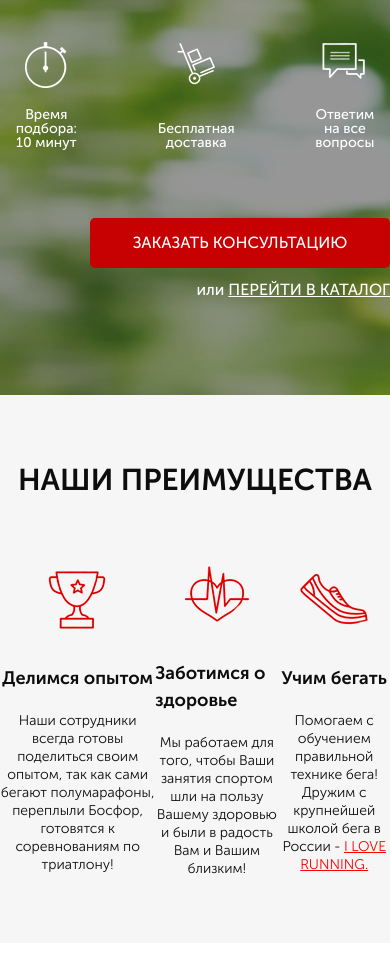
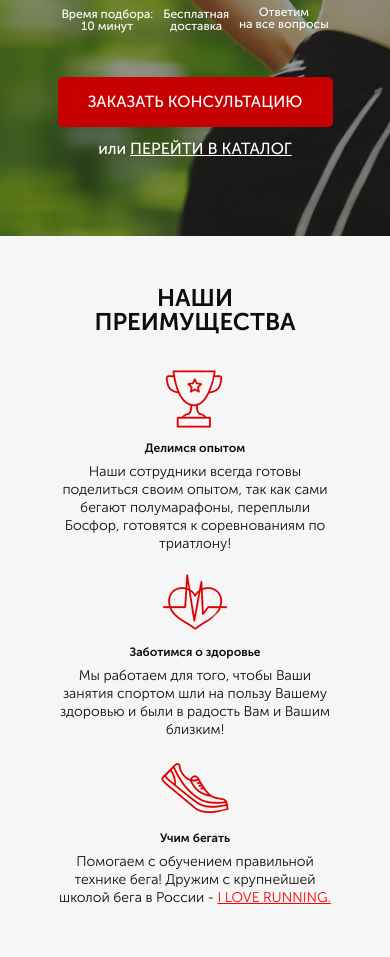
Before and after one commit to lorenzo-ap/pulse, a website: page src/index.html in a window 390 px wide. Shown: the part 390-1347 px from the top of the page. Drawn offline with Linux system fonts and the light colour scheme.

Commit message:
making first two sections full-responsive

```diff
--- a/src/sass/blocks/_advantages.scss
+++ b/src/sass/blocks/_advantages.scss
@@ -4,7 +4,7 @@
   &__items {
     display: flex;
     justify-content: space-between;
-    align-items: center;
+    align-items: flex-start;
     margin-top: 65px;
   }
   &__item {
@@ -12,7 +12,8 @@
     flex-direction: column;
     justify-content: center;
     align-items: center;
-    max-width: 280px;
+    // max-width: 280px;
+    width: 30%;
   }
   &__img {
     margin-bottom: 30px;
@@ -21,6 +22,7 @@
     margin-bottom: 20px;
     font-size: 18px;
     font-weight: 700;
+    text-align: center;
     color: #0d0d0d;
   }
   &__desc {
--- a/src/sass/blocks/_header.scss
+++ b/src/sass/blocks/_header.scss
@@ -2,6 +2,7 @@
   display: flex;
   justify-content: space-between;
   align-items: center;
+  position: relative;
   &__logo {
     width: 250px;
     img {
@@ -9,6 +10,9 @@
     }
   }
   &__official {
+    position: absolute;
+    left: 50%;
+    transform: translateX(-50%);
     font-size: 12px;
     font-weight: 500;
     line-height: 1;
--- /dev/null
+++ b/src/sass/blocks/_media.scss
@@ -0,0 +1,121 @@
+@media (max-width: 950px) {
+  .container {
+    padding: 0 10px;
+  }
+  .header {
+    &__official {
+      display: none;
+    }
+  }
+  .promo {
+    padding: 20px 0 80px;
+    background-position: left;
+    &__wrapper {
+      align-items: center;
+    }
+  }
+  .advantages {
+    padding: 60px 0 55px;
+    &__items {
+      margin-top: 40px;
+    }
+  }
+}
+
+@media (max-width: 768px) {
+  .advantages {
+    padding: 50px 45px;
+    &__items {
+      flex-wrap: wrap;
+      justify-content: center;
+      align-items: center;
+      margin-top: 45px;
+    }
+    &__item {
+      width: 75%;
+      &:not(:last-child) {
+        margin-bottom: 10px;
+      }
+    }
+    &__img {
+      margin-bottom: 10px;
+    }
+    &__subtitle {
+      margin-bottom: 10px;
+      font-size: 16px;
+    }
+    &__desc {
+      font-size: 14px;
+    }
+  }
+}
+
+@media (max-width: 576px) {
+  .title {
+    font-size: 24px;
+  }
+  .button_main {
+    width: 275px;
+  }
+  .header {
+    &__logo {
+      width: 175px;
+    }
+    &__phone {
+      font-size: 14px;
+    }
+    &__button {
+      width: 130px;
+      font-size: 11px;
+    }
+  }
+  .promo {
+    padding: 15px 0 75px;
+    &__header {
+      font-size: 36px;
+    }
+    &__subheader {
+      margin-bottom: 50px;
+      font-size: 20px;
+    }
+    &__icons {
+      justify-content: space-between;
+      align-items: center;
+      margin-bottom: 45px;
+    }
+    &__icon {
+      &:not(:last-child) {
+        margin-right: 10px;
+      }
+    }
+    &__desc {
+      font-size: 12px;
+    }
+  }
+  .advantages {
+    &__items {
+      margin-top: 30px;
+    }
+    &__item {
+      width: 100%;
+      &:not(:last-child) {
+        margin-bottom: 15px;
+      }
+    }
+    &__img {
+      margin-bottom: 5px;
+    }
+    &__subtitle {
+      margin-bottom: 6px;
+      font-size: 12px;
+    }
+  }
+}
+
+@media (max-width: 350px) {
+  .header {
+    &__logo {
+      width: 150px;
+    }
+  }
+}
--- a/src/sass/blocks/_promo.scss
+++ b/src/sass/blocks/_promo.scss
@@ -1,5 +1,5 @@
 .promo {
-  min-height: 650px;
+  // min-height: 650px;
   padding: 21px 0 93px;
   background-image: url("../../img/main.jpg");
   background-position: center;
@@ -16,7 +16,7 @@
     font-size: 42px;
     font-weight: 700;
     line-height: 1;
-    text-align: right;
+    text-align: center;
     text-transform: uppercase;
     color: #ffffff;
   }
@@ -25,7 +25,7 @@
     font-size: 24px;
     font-weight: 500;
     line-height: 1;
-    text-align: right;
+    text-align: center;
     text-transform: uppercase;
     color: #ffffff;
   }
--- a/src/sass/blocks/_titles.scss
+++ b/src/sass/blocks/_titles.scss
@@ -1,4 +1,5 @@
 .title {
+  margin: 0;
   font-size: 30px;
   font-weight: 700;
   line-height: 1;
--- a/src/sass/style.scss
+++ b/src/sass/style.scss
@@ -14,3 +14,4 @@
 @import "blocks/buttons";
 @import "blocks/advantages";
 @import "blocks/titles";
+@import "blocks/media";
```
Also changed, not shown: src/css/style.min.css.
